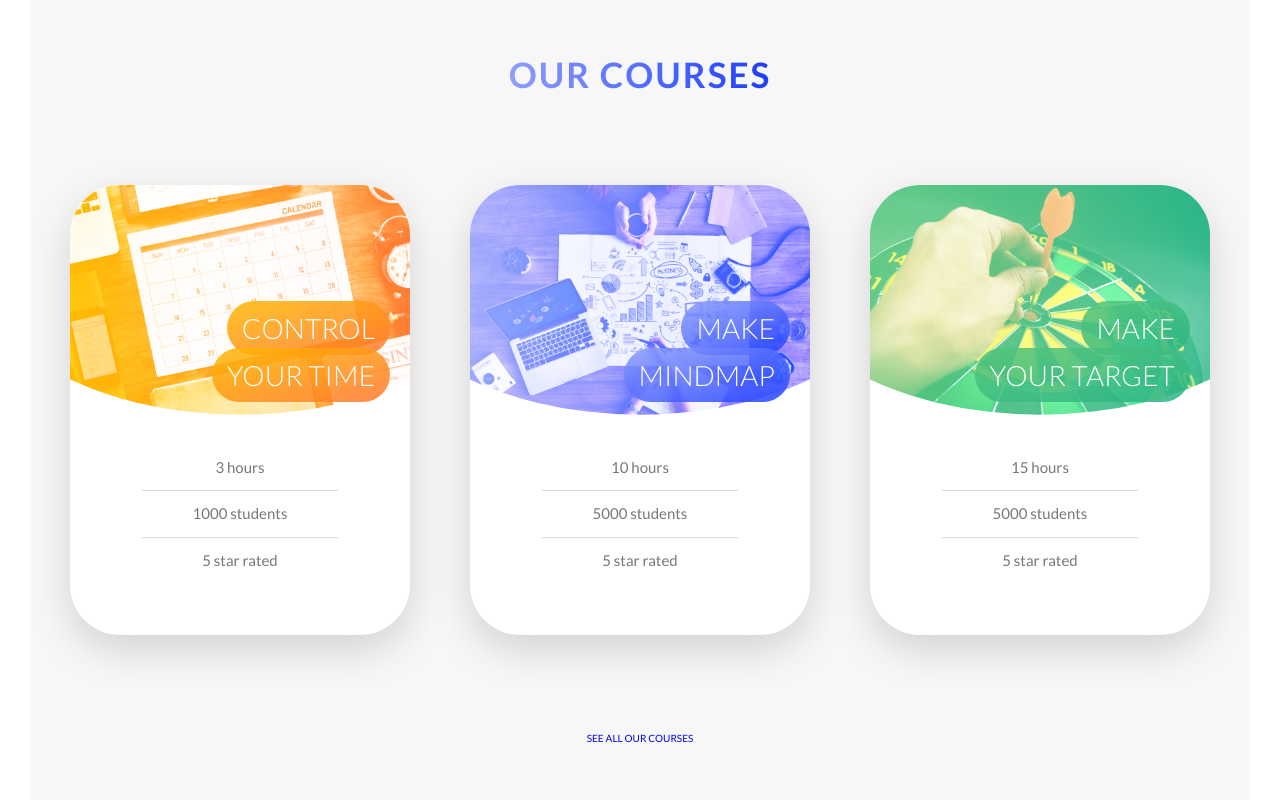
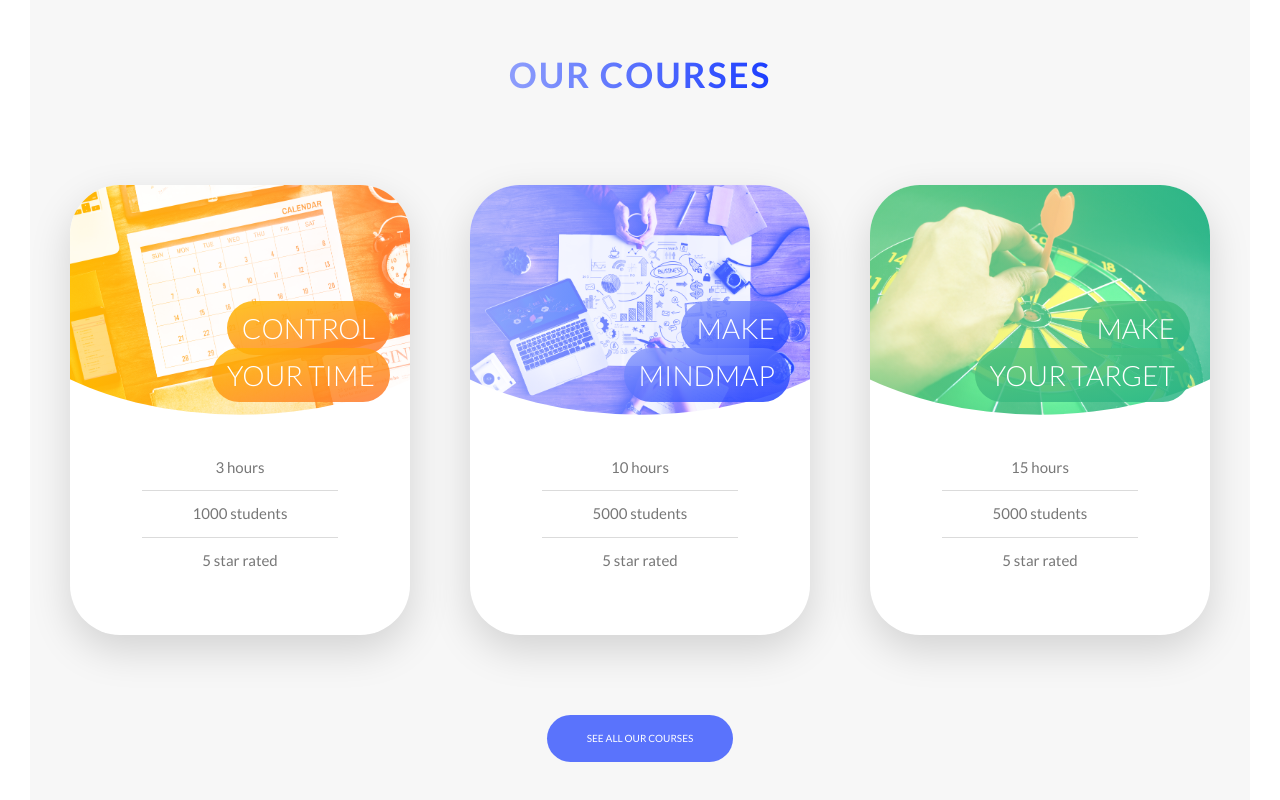
Before and after one commit to haitc21/SASS, a website: page index.html in a window 1280 px wide. Shown: the part 2008-2808 px from the top of the page. Drawn offline with Linux system fonts and the light colour scheme.

Commit message:
Xong Course Section

```diff
--- a/index.html
+++ b/index.html
@@ -219,10 +219,20 @@
 
             </div>
           </div>
+          <div class="card__side card__side--back card__side--back-1">
+            <div class="card__cta">
+              <div class="card__price-box">
+                <p class="card__price-only">
+                  Only
+                </p>
+                <p class="card__price-value">
+                  $16
+                </p>
+                <a href="/redirect?Id=t4QpedsZQSbEiPHWVWFQSQ%3d%3d" class="btn btn--white">Enroll now</a>
+              </div>
+            </div>
+          </div>
 
-          <div class="card__side card__side--back">
-            BACK
-          </div>
         </div>
       </div>
       <div class="col-1-of-3">
@@ -246,6 +256,20 @@
 
             </div>
           </div>
+          <div class="card__side card__side--back card__side--back-2">
+            <div class="card__cta">
+              <div class="card__price-box">
+                <p class="card__price-only">
+                  Only
+                </p>
+                <p class="card__price-value">
+                  $20
+                </p>
+                <a href="/redirect?Id=t4QpedsZQSbEiPHWVWFQSQ%3d%3d" class="btn btn--white">Enroll now</a>
+              </div>
+            </div>
+          </div>
+
         </div>
       </div>
       <div class="col-1-of-3">
@@ -269,6 +293,20 @@
 
             </div>
           </div>
+          <div class="card__side card__side--back card__side--back-3">
+            <div class="card__cta">
+              <div class="card__price-box">
+                <p class="card__price-only">
+                  Only
+                </p>
+                <p class="card__price-value">
+                  $25
+                </p>
+                <a href="/redirect?Id=t4QpedsZQSbEiPHWVWFQSQ%3d%3d" class="btn btn--white">Enroll now</a>
+              </div>
+            </div>
+          </div>
+
         </div>
       </div>
     </div>
--- a/sass/Components/_buttons.scss
+++ b/sass/Components/_buttons.scss
@@ -43,12 +43,21 @@
     /* trong thời gian delay không hiện gì  */
     animation-fill-mode: backwards;
   }
-}
-.btn--white {
-  color: $color-grey;
-  background-color: $color-white;
-  &::after {
+
+  &--white {
+    color: $color-grey;
     background-color: $color-white;
+    &::after {
+      background-color: $color-white;
+    }
+  }
+  &--blue {
+    background-color: $color-primary;
+    color: $color-white;
+
+    &::after {
+      background-color: $color-primary;
+    }
   }
 }
 
--- a/sass/Components/_card.scss
+++ b/sass/Components/_card.scss
@@ -27,6 +27,17 @@
         &--back {
             background-color: green;
             transform: rotateY(180deg);
+            &-1 {
+                background-image: linear-gradient(to right, $color-secondary-light, $color-secondary-dark);
+            }
+
+            &-2 {
+                background-image: linear-gradient(to right, $color-primary-light, $color-primary-dark);
+            }
+
+            &-3 {
+                background-image: linear-gradient(to right, $color-tertiary-light, $color-tertiary-dark);
+            }
         }
     }
 
@@ -120,4 +131,25 @@
             }
         }
     }
+    &__cta {
+        position: absolute;
+        top: 50%;
+        left: 50%;
+        transform: translate(-50%, -50%);
+    }
+    &__price-box {
+        text-align: center;
+        color: $color-white;
+        margin-bottom: 8rem;
+    }
+    &__price-only {
+        font-size: 3rem;
+        text-transform: uppercase;
+    }
+    &__price-value {
+        font-size: 6rem;
+        font-weight: 300;
+        margin-bottom: 5rem;
+    }
+
 }
```
Also changed, not shown: css/styles.css.
